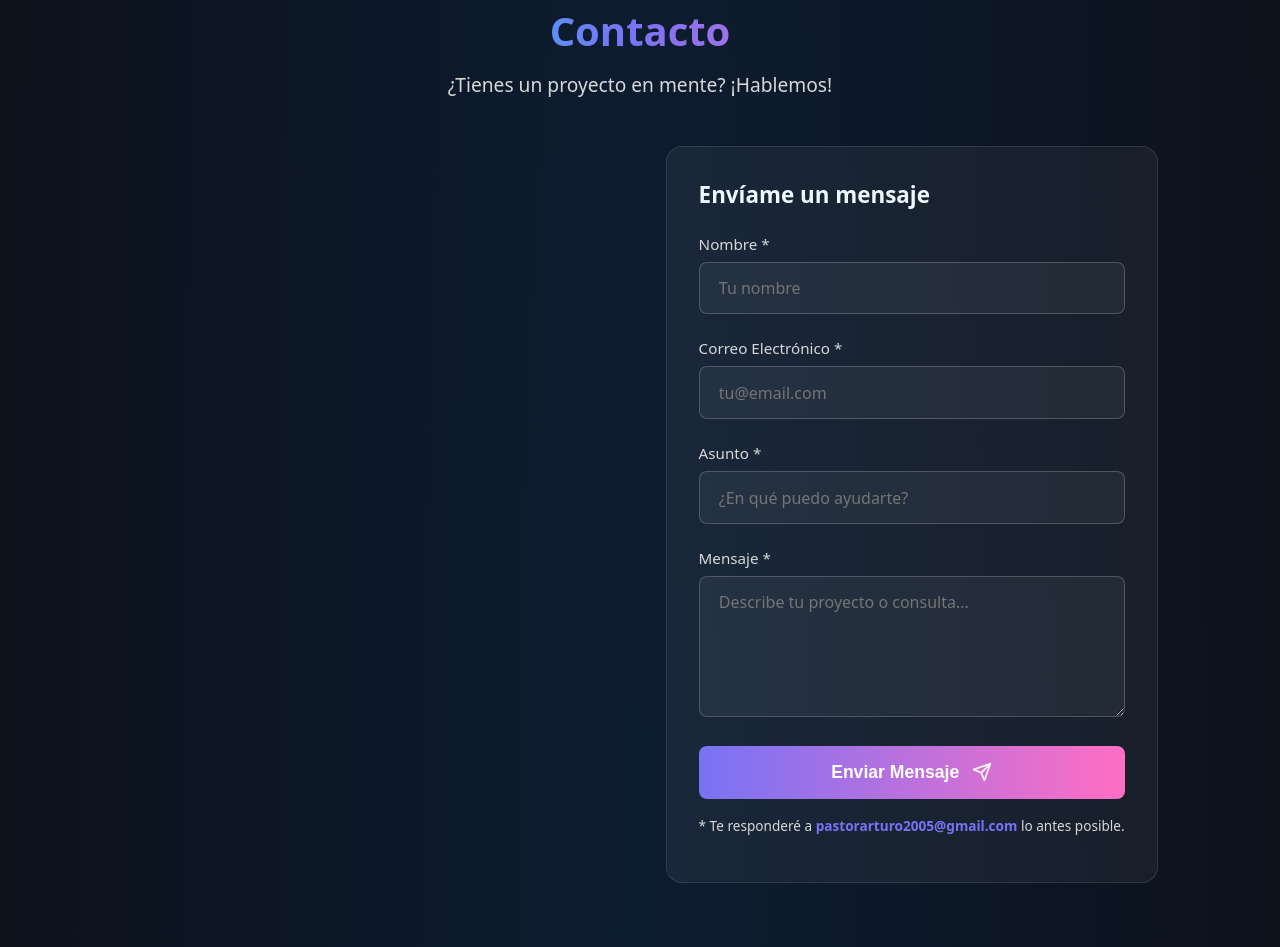
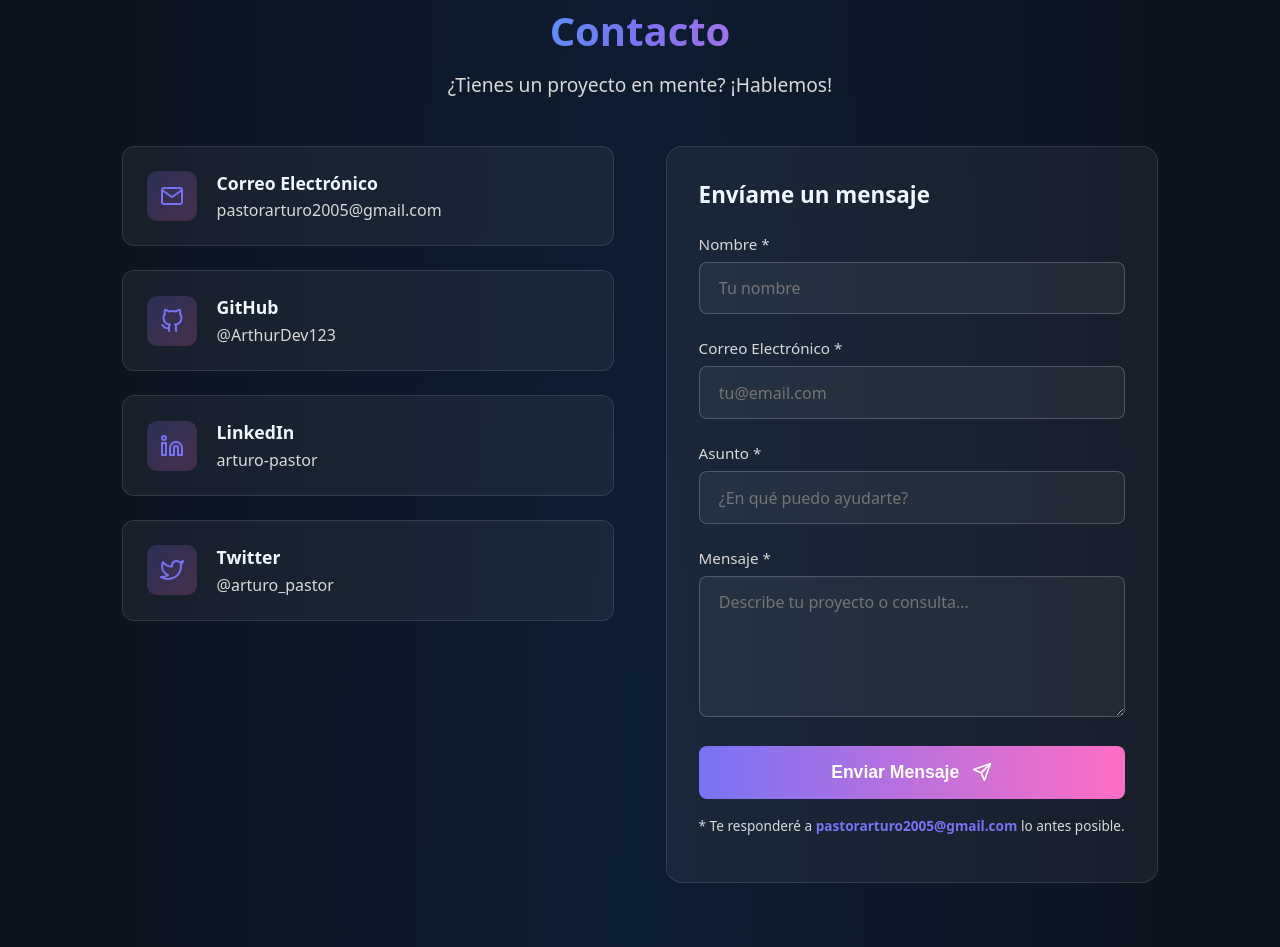
Before and after one commit to ArthurDev123/mi-portfolio, an Astro site: page / in a window 1280 px wide. Shown: the part 5926-6873 px from the top of the page. Built offline with nearby package versions, Linux system fonts and the light colour scheme; Astro itself is replaced by a stand-in of ours.

Commit message:
email netlify listo

```diff
--- a/src/components/Contact.astro
+++ b/src/components/Contact.astro
@@ -32,7 +32,56 @@ const {
 
   <div class="contact-content">
     <div class="contact-info">
-      <!-- ... (mantén tu sección de contact-info) ... -->
+      <div class="contact-card">
+        <div class="contact-icon">
+          <svg xmlns="http://www.w3.org/2000/svg" width="24" height="24" viewBox="0 0 24 24" fill="none" stroke="currentColor" stroke-width="2" stroke-linecap="round" stroke-linejoin="round">
+            <path d="M4 4h16c1.1 0 2 .9 2 2v12c0 1.1-.9 2-2 2H4c-1.1 0-2-.9-2-2V6c0-1.1.9-2 2-2z"></path>
+            <polyline points="22,6 12,13 2,6"></polyline>
+          </svg>
+        </div>
+        <div class="contact-details">
+          <h4>Correo Electrónico</h4>
+          <a href={`mailto:${email}`} class="contact-link">{email}</a>
+        </div>
+      </div>
+
+      <div class="contact-card">
+        <div class="contact-icon">
+          <svg xmlns="http://www.w3.org/2000/svg" width="24" height="24" viewBox="0 0 24 24" fill="none" stroke="currentColor" stroke-width="2" stroke-linecap="round" stroke-linejoin="round">
+            <path d="M9 19c-5 1.5-5-2.5-7-3m14 6v-3.87a3.37 3.37 0 0 0-.94-2.61c3.14-.35 6.44-1.54 6.44-7A5.44 5.44 0 0 0 20 4.77 5.07 5.07 0 0 0 19.91 1S18.73.65 16 2.48a13.38 13.38 0 0 0-7 0C6.27.65 5.09 1 5.09 1A5.07 5.07 0 0 0 5 4.77a5.44 5.44 0 0 0-1.5 3.78c0 5.42 3.3 6.61 6.44 7A3.37 3.37 0 0 0 9 18.13V22"></path>
+          </svg>
+        </div>
+        <div class="contact-details">
+          <h4>GitHub</h4>
+          <a href={github} target="_blank" rel="noopener noreferrer" class="contact-link">@ArthurDev123</a>
+        </div>
+      </div>
+
+      <div class="contact-card">
+        <div class="contact-icon">
+          <svg xmlns="http://www.w3.org/2000/svg" width="24" height="24" viewBox="0 0 24 24" fill="none" stroke="currentColor" stroke-width="2" stroke-linecap="round" stroke-linejoin="round">
+            <path d="M16 8a6 6 0 0 1 6 6v7h-4v-7a2 2 0 0 0-2-2 2 2 0 0 0-2 2v7h-4v-7a6 6 0 0 1 6-6z"></path>
+            <rect x="2" y="9" width="4" height="12"></rect>
+            <circle cx="4" cy="4" r="2"></circle>
+          </svg>
+        </div>
+        <div class="contact-details">
+          <h4>LinkedIn</h4>
+          <a href={linkedin} target="_blank" rel="noopener noreferrer" class="contact-link">arturo-pastor</a>
+        </div>
+      </div>
+
+      <div class="contact-card">
+        <div class="contact-icon">
+          <svg xmlns="http://www.w3.org/2000/svg" width="24" height="24" viewBox="0 0 24 24" fill="none" stroke="currentColor" stroke-width="2" stroke-linecap="round" stroke-linejoin="round">
+            <path d="M23 3a10.9 10.9 0 0 1-3.14 1.53 4.48 4.48 0 0 0-7.86 3v1A10.66 10.66 0 0 1 3 4s-4 9 5 13a11.64 11.64 0 0 1-7 2c9 5 20 0 20-11.5a4.5 4.5 0 0 0-.08-.83A7.72 7.72 0 0 0 23 3z"></path>
+          </svg>
+        </div>
+        <div class="contact-details">
+          <h4>Twitter</h4>
+          <a href={twitter} target="_blank" rel="noopener noreferrer" class="contact-link">@arturo_pastor</a>
+        </div>
+      </div>
     </div>
 
     <div class="contact-form">
```
